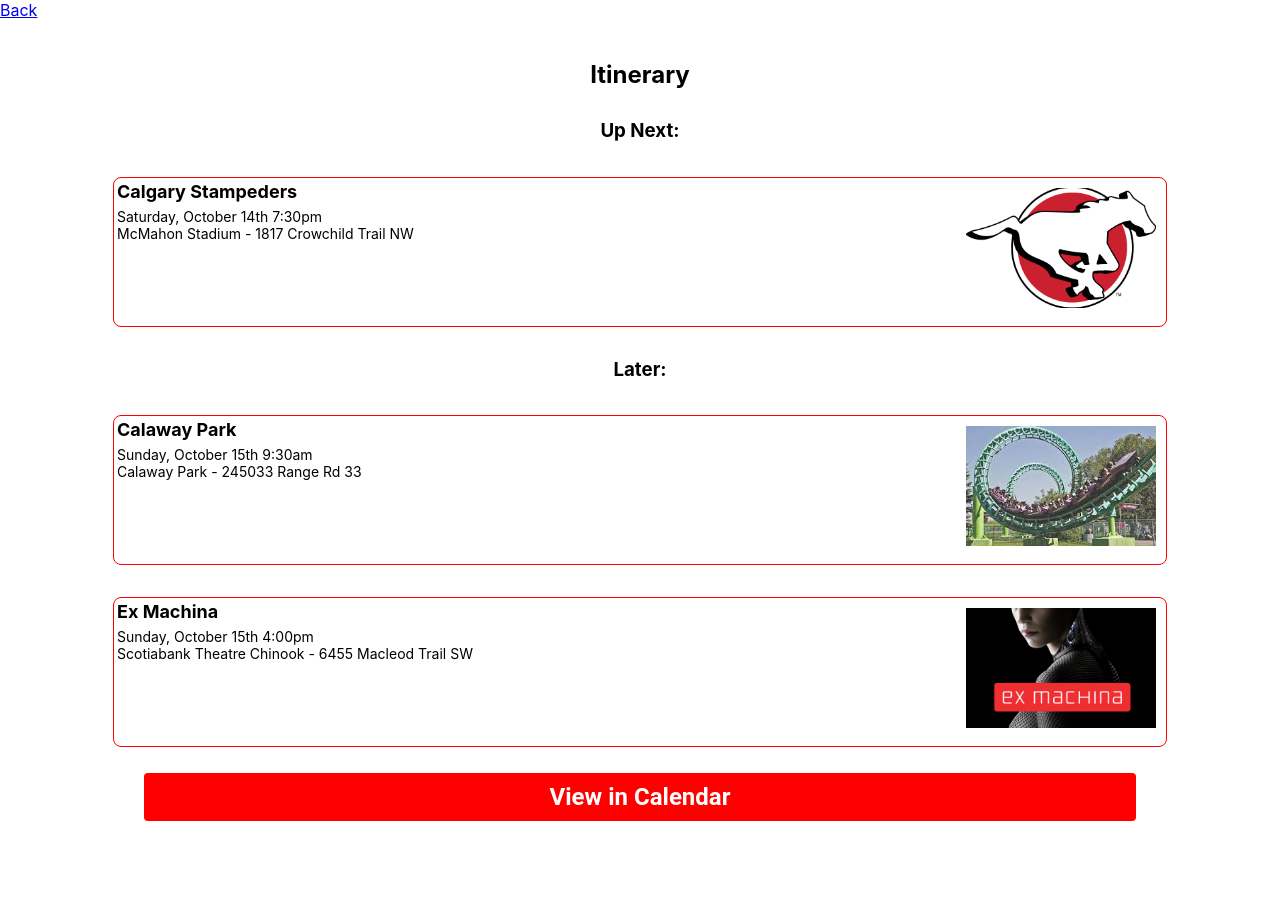
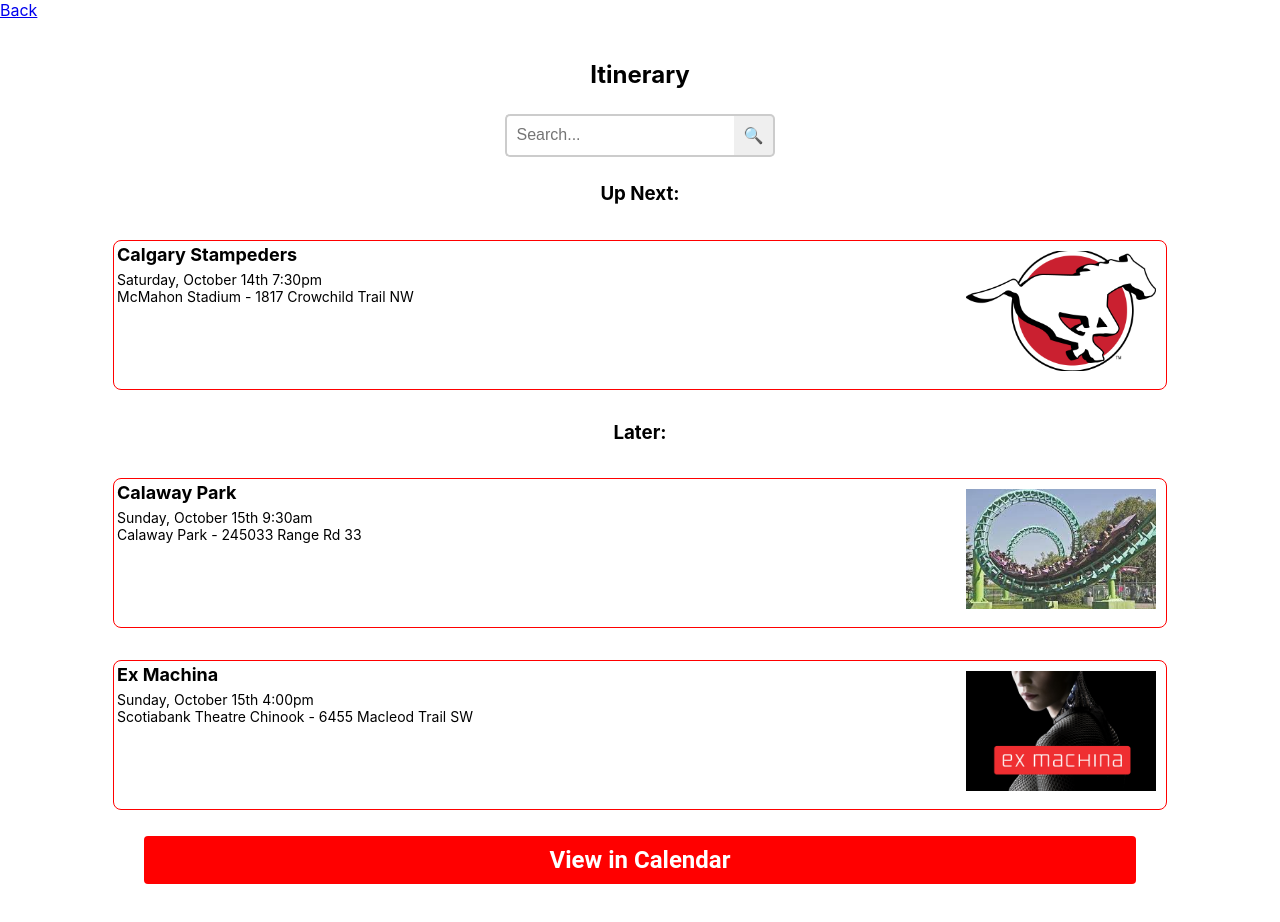
Before and after one commit to TylerWitzke/pocket-planner, a React (Create React App) app in the folder pocket-planner/: page /BrowseItinerary in a window 1280 px wide. Shown: the top 922 px of the page. Before the commit the page ends 866 px from the top, so only its background shows below. Built offline with nearby package versions, Linux system fonts and the light colour scheme.

Commit message:
integrated search bar in browse itinerary screen
Signed-off-by: Rajpreetgill <rajpreetg1@hotmail.com>

```diff
--- a/pocket-planner/src/components/BrowseItineraryScreen/BrowseItinerary.jsx
+++ b/pocket-planner/src/components/BrowseItineraryScreen/BrowseItinerary.jsx
@@ -8,6 +8,7 @@
 import calgary_stampeders from '../assets/calgary_stampeders.png'
 import calaway_attraction from '../assets/calaway_attraction.jpg'
 import ex_machina from '../assets/ex_machina.jpg'
+import SearchBar from '../SearchBar/SearchBar';
 
 const BrowseItinerary = ({ onViewInCalendar }) => {
 
@@ -36,6 +37,10 @@
         picture: ex_machina
       };
 
+      const handleSearch = (searchTerm) => {
+        console.log(`Searching for: ${searchTerm}`);
+      };
+
   return (
     <div>
         <a href="#" onClick={()=>{console.log("Go back")}}>
@@ -44,6 +49,9 @@
         <div className="browse-itinerary-container">
           {/* Header */}
           <h2 className="itinerary-header">Itinerary</h2>
+
+          {/* Search Bar */}
+          <SearchBar placeholder="Search..." onSearch={handleSearch} />
 
           {/* Up Next subheading */}
           <h3 className="itinerary-subheading">Up Next:</h3>
```
